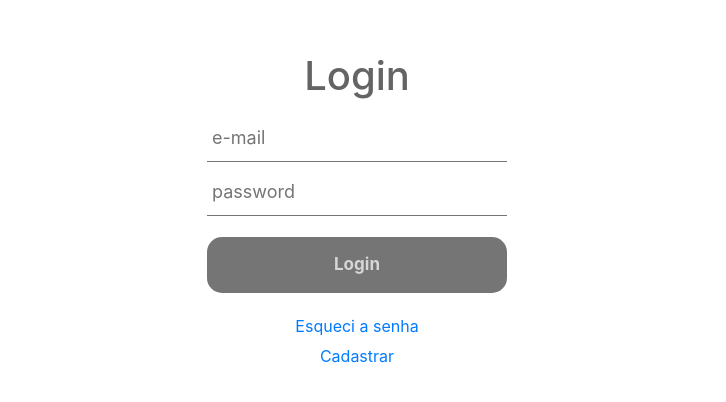
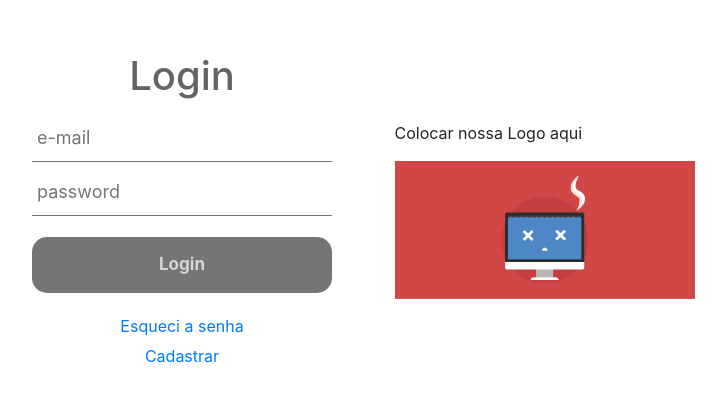
Before and after one commit to codenation-dev/squad-1-ad-react-softplan-1, a React (Create React App) app in the folder frontend/: page / in a window 1280 px wide. Shown: the part 190-592 px from the top of the page, without its empty margins (283-1009 px from the left). Built offline with nearby package versions, Linux system fonts and the light colour scheme.

Commit message:
Adicionando responsividade na tela de Login

```diff
--- a/frontend/src/components/Login/Login.css
+++ b/frontend/src/components/Login/Login.css
@@ -4,9 +4,19 @@
   right: 0;
   bottom: 0;
   left: 0;
+  display: grid;
   display: flex;
   justify-content: center;
   align-items: center;
+}
+
+.login-agrupar-logo {
+  display: grid;
+  justify-items: center;
+  align-items: center;
+  justify-self: center;
+  grid-template-columns: 1fr 1fr;
+  width: 700px;
 }
 
 .login-main {
@@ -56,3 +66,32 @@
 .login-btn:hover:active {
   background-color: #757575;
 }
+
+.login-logo {
+  width: 325px;
+  padding: 0 0 0 25px;
+}
+
+@media (max-width:1599px) {
+  /* medida padrão de responsividade */
+}
+
+@media (max-width:1199px) {
+  .login-agrupar-logo {
+    grid-template-columns: 1fr;
+  }
+}
+
+@media (max-width:991px) {
+  /* medida padrão de responsividade */
+}
+
+@media (max-width:767px) {
+  .login-logo {
+    visibility: hidden;
+  }
+}
+
+@media (max-width:479px) {
+  /* medida padrão de responsividade */
+}
--- a/frontend/src/components/Login/index.js
+++ b/frontend/src/components/Login/index.js
@@ -1,9 +1,11 @@
 import React from "react";
 import "./Login.css";
+import LogoError from "../../img/logo-error.png";
 
 const Login = () => {
   return (
     <div className="login-centralizar">
+      <div className="login-agrupar-logo">
         <div className="login-main">
           <h1 className="login-title">Login</h1>
           <input className="login-input-data" type="text" placeholder="e-mail"></input>
@@ -12,6 +14,14 @@ const Login = () => {
           <a href="/">Esqueci a senha</a>
           <a href="/">Cadastrar</a>
         </div>
+        <div>
+          <p className="login-logo">Colocar nossa Logo aqui</p>
+          <img
+            className="login-logo"
+            src={LogoError}
+            alt="logo" />
+        </div>
+      </div>
     </div>
   );
 };
```
Also changed, not shown: frontend/src/img/logo-error.png (added). Lines whose indentation alone changed are shown as unchanged.
